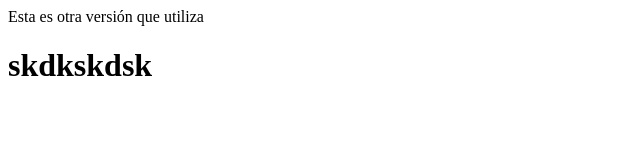
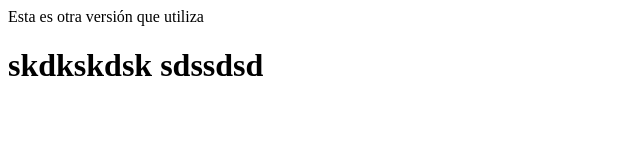
Before and after one commit to elioramos-web/elioramos-web.github.io, a plain HTML site: page index.html in a window 1280 px wide. Shown: the whole page, without its empty margins (0-640 px from the left). Drawn offline with Linux system fonts and the light colour scheme.

Commit message:
cambie otra cosas

```diff
--- a/index.html
+++ b/index.html
@@ -1,6 +1,6 @@
 <html>
 
 Esta es otra versión que utiliza
-<H1>skdkskdsk </H1>
+<H1>skdkskdsk sdssdsd</H1>
 
 </html>
```
